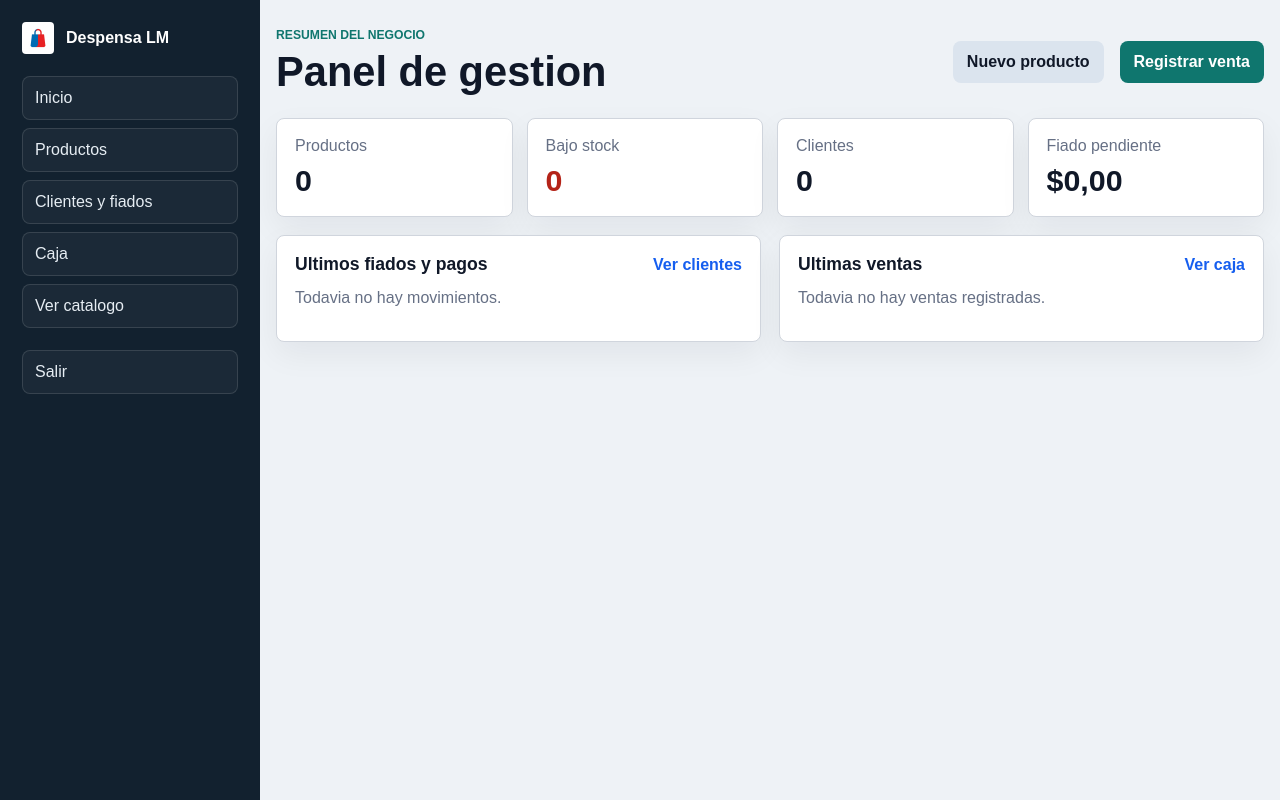
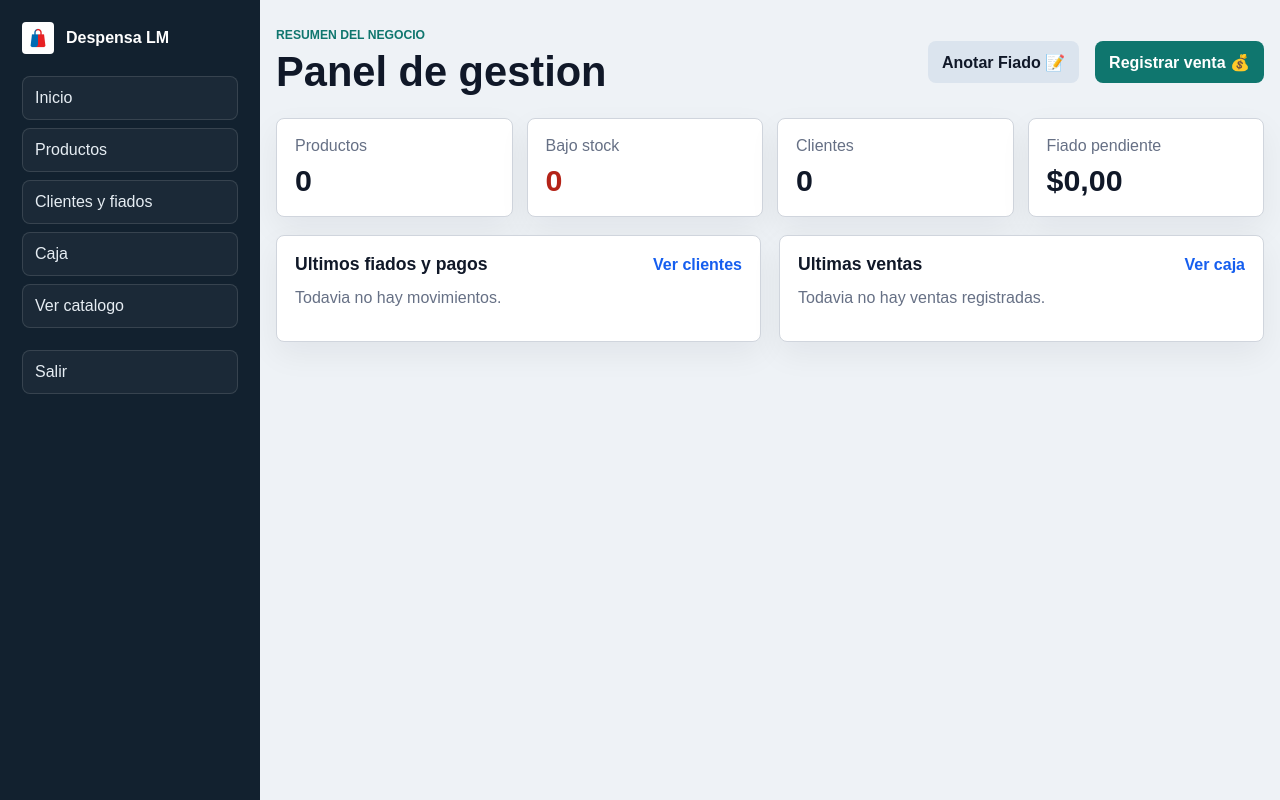
Before and after one commit to redbreake/DespensaLM, a Django app: page /gestion/ in a window 1280 px wide. Run offline with Django 5.2, Linux system fonts and the light colour scheme; the visitor is signed in with stand-in values (Sample User, id 1); data that the repository does not hold is empty.

Commit message:
Optimizar interfaz movil para registro rapido de fiados

```diff
--- a/despensa/templates/despensa/gestion/dashboard.html
+++ b/despensa/templates/despensa/gestion/dashboard.html
@@ -9,8 +9,8 @@
       <h1>Panel de gestion</h1>
     </div>
     <div class="header-actions">
-      <a class="secondary-button" href="{% url 'despensa:producto_nuevo' %}">Nuevo producto</a>
-      <a class="primary-button" href="{% url 'despensa:venta_nueva' %}">Registrar venta</a>
+      <a class="secondary-button" href="{% url 'despensa:cliente_lista' %}">Anotar Fiado 📝</a>
+      <a class="primary-button" href="{% url 'despensa:venta_nueva' %}">Registrar venta 💰</a>
     </div>
   </header>
 
```
Also changed, not shown: despensa/templates/despensa/gestion/cliente_detalle.html (+11 -0 lines).
